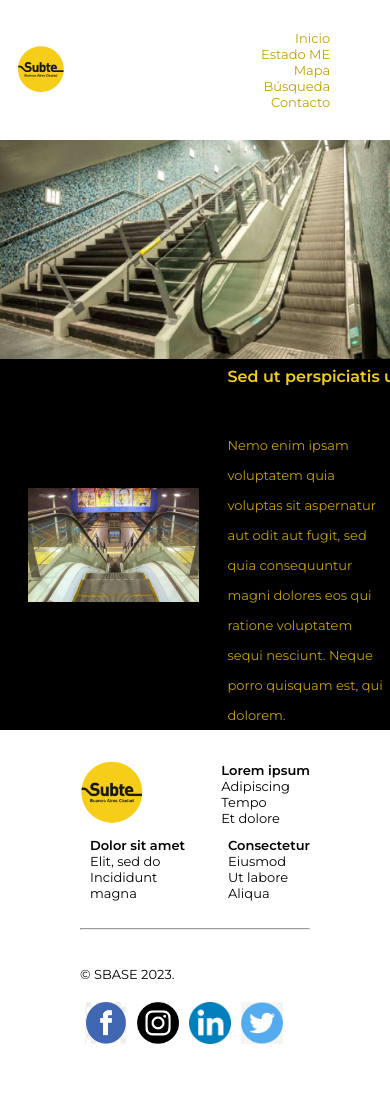
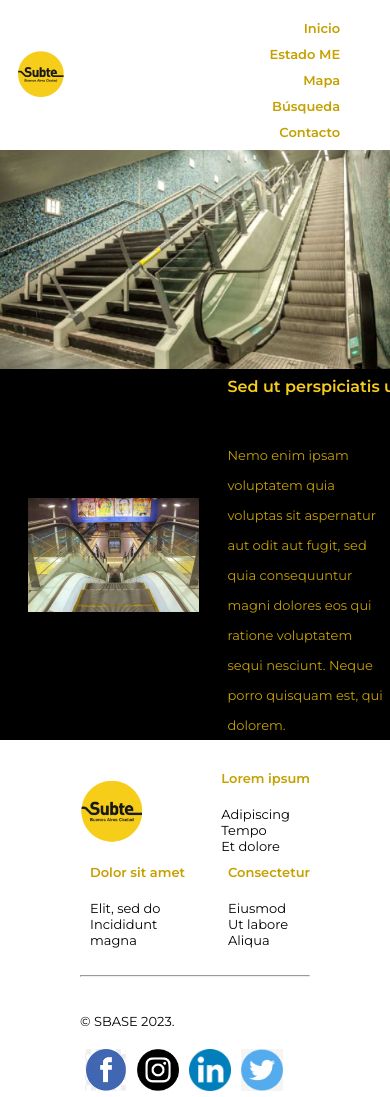
Before and after one commit to ftucci95/PF-Tucci, a plain HTML site: page index.html in a window 390 px wide. Shown: the top 1097 px of the page. Before the commit the page ends 1067 px from the top, so only its background shows below. Drawn offline with Linux system fonts and the light colour scheme.

Commit message:
los links ahora son del color originalmente pensado, y en bold. arreglados otros temas del responsive del footer y del header

```diff
--- a/styles/style.css
+++ b/styles/style.css
@@ -86,7 +86,7 @@
     flex-wrap: wrap;
     justify-content: space-evenly;
     align-items: center;
-    flex-basis:600px;
+    /* flex-basis:600px; */
     margin-top: 20px;
     margin-bottom: 20px;
     /* position:absolute; */
@@ -109,6 +109,7 @@
 /* Esta es la parte que no me está funcionando: los colores de los links  */
 a:link
 {
+    font-weight:bold;
     color:#C5A000;
     text-decoration: none;
 }
@@ -117,12 +118,15 @@ a:hover
 {
     /* acá debería venir una animación */
 
+    /* este es el único lugar donde pareció obligatorio meter un !important ... por haberle dicho text-decoration:none en a:link. */
+    text-decoration: underline !important;
 }
 
 a:visited
 {
     color:#957900;
-    text-decoration: none;
+    /* color:#C5A000; */
+    text-decoration: underline;
 }
 
 /* Empieza la definición del Footer */
@@ -190,7 +194,9 @@ a:visited
 
 .navigationLinks .title
 {
-    font-weight:bold;
+    font-weight: 600;
+    color: #C5A000;
+    margin-bottom: 20px;
 }
 
 /* además, creo un spacer, que es simplemente un bloque lateral que genera espacio desde la derecha */
@@ -226,6 +232,7 @@ a:visited
     justify-content: space-between;
     margin-left:80px;
     margin-right:80px;
+    margin-top:20px;
 
 }
 
@@ -495,7 +502,7 @@ a:visited
         font-size:small;
         display: flex;
         /* align-items: self-start; */
-        justify-content: stretch;
+        justify-content: space-between;
         min-height: 70px;
         max-height: 80px;
         flex-wrap: wrap;
@@ -560,28 +567,18 @@ a:visited
     }
 }
 
-@media (max-width: 950px)
+@media (max-width: 800px)
 {
     .header
     {
         justify-content: space-between;
         max-height: 150px;
     }
-    .rightSide
-    {
-        display:flex;
-        flex-direction: column;
-        align-items: flex-end;
-        flex-basis: auto;
-        flex-shrink: 3;
-        flex-wrap: wrap;
-        justify-content: flex-end;
-    }
 
     .rightSide #text
     {
         text-align: right;
-        margin-right: 10px;
+        /* margin-right: 10px; */
     }
 
     .leftSide
@@ -599,12 +596,30 @@ a:visited
     {
         padding-left: 0px;
         flex-basis: 0px;
-        visibility: hidden;
+        display: none;
     }
 }
 
 @media (max-width: 600px)
 {
+    .rightSide
+    {
+        display:flex;
+        flex-direction: column;
+        align-items: flex-end;
+        flex-basis: auto;
+        flex-shrink: 3;
+        flex-wrap: wrap;
+        justify-content: flex-end;
+        margin-top:0px;
+        margin-bottom:0px;
+    }
+
+    .rightSide #text
+    {
+        margin-top:10px;
+    }
+
     .footerText
     {
         display:none;
```
